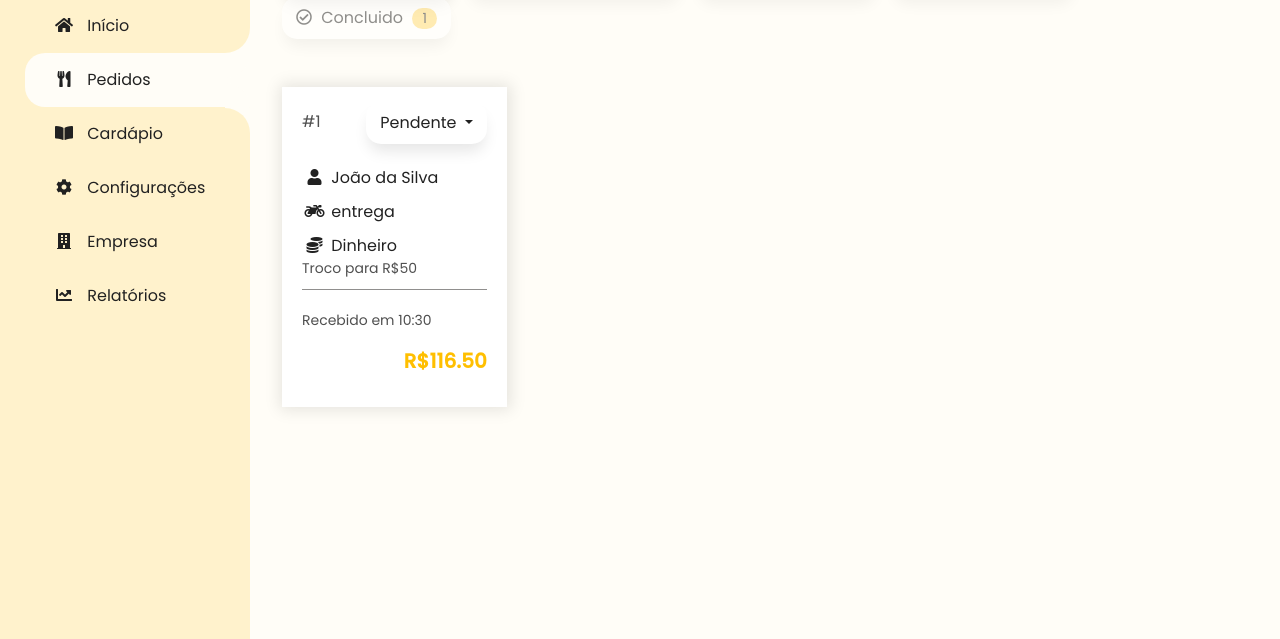
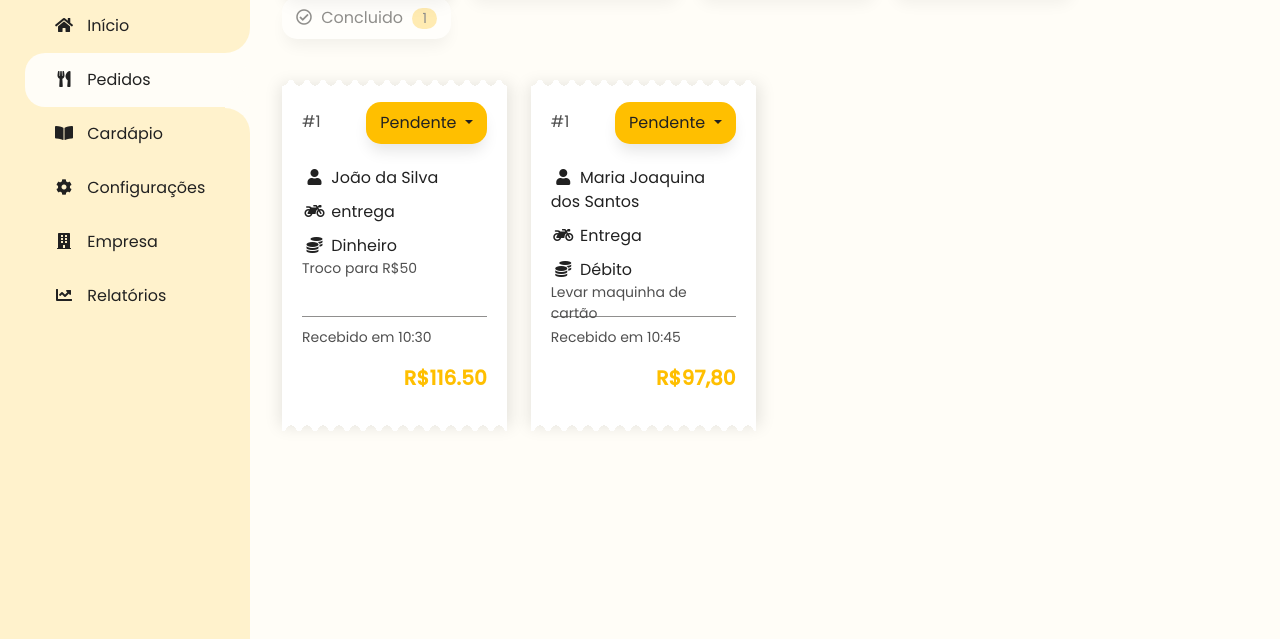
Before and after one commit to LucasLemes001/Delivery_System, a plain HTML site: page painel/pedidos.html in a window 1280 px wide. Shown: the part 161-800 px from the top of the page. Drawn offline with Linux system fonts and the light colour scheme; a script that the page names is missing.

Commit message:
pedidos.html has been improved! added a card to show the orders pendendind.

```diff
--- a/painel/css/painel.css
+++ b/painel/css/painel.css
@@ -213,7 +213,7 @@ Pendenter/Entregue ETC ETC*/
     height: 1px;
     background-color: var(--color-text-out);
     margin-top: 10px;
-    margin-bottom: 20px;
+    margin-bottom: 10px;
 }
 
 .card-pedido-footer .horario-pedido {
@@ -232,3 +232,39 @@ Pendenter/Entregue ETC ETC*/
     box-shadow: 1px 0px 15px 3px rgba(0,0,0,0.1)!important;
     border-radius: 0px;
 }
+
+.card-pedido::before {
+    content: "";
+    position: absolute;
+    left: 0;
+    height: 10px;
+    width: 100%;
+    top: -7px;
+    background: radial-gradient(circle, transparent, transparent 50%, #ffffff 50%, #ffffff 100%) -7px -8px / 16px 16px repeat-x;
+}
+.card-pedido::after {
+    content: "";
+    position: absolute;
+    left: 0;
+    height: 10px;
+    width: 100%;
+    bottom: -7px;
+    background: radial-gradient(circle, transparent, transparent 50%, #ffffff 50%, #ffffff 100%) -15px 2px / 16px 16px repeat-x;
+}
+
+.card-pedido:hover {
+    background-color: var(--color-secondary);
+
+}
+
+.card-pedido:hover::before , .card-pedido:hover::after {
+    background-image: radial-gradient(circle, transparent, transparent 50%, var(--color-secondary) 50%, var(--color-secondary) 100%) -7px -8px / 16px 16px repeat-x;
+}
+
+.card-content {
+    cursor: pointer;
+
+}
+.card-pedido-body {
+    height: 140px;
+}
--- a/painel/pedidos.html
+++ b/painel/pedidos.html
@@ -120,7 +120,7 @@
                                     <div class="card card-pedido">
                                         <div class="card-pedido-header">
                                             <div class="dropdown">
-                                                <button class="btn btn-white btn-sm dropdown-toggle" aria-labelledby="menuAcoes" type="button" data-bs-toggle="dropdown" aria-expanded="false">
+                                                <button class="btn btn-white btn-sm dropdown-toggle active" aria-labelledby="menuAcoes" type="button" data-bs-toggle="dropdown" aria-expanded="false">
                                                     Pendente
                                                 </button>
                                                 <div class="dropdown-menu" aria-labelledby="menuAcoes">
@@ -157,6 +157,47 @@
                                     </div>
 
                                 </div>
+                                <div class="col-3">
+                                    <div class="card card-pedido">
+                                        <div class="card-pedido-header">
+                                            <div class="dropdown">
+                                                <button class="btn btn-white btn-sm dropdown-toggle active" aria-labelledby="menuAcoes" type="button" data-bs-toggle="dropdown" aria-expanded="false">
+                                                    Pendente
+                                                </button>
+                                                <div class="dropdown-menu" aria-labelledby="menuAcoes">
+                                                    <a href="#" class="dropdown-item"> Mover para <b>Aceito</b> <i class="far fa-thumbs-up"></i></a>
+                                                    <a href="#" class="dropdown-item"> Mover para <b>Em preparo</b> <i class="fas fa-clock"></i></a>
+                                                    <a href="#" class="dropdown-item"> Mover para <b>Concluido</b> <i class="far fa-check-circle"></i></a>
+                                                    <a href="#" class="dropdown-item"> Mover para <b>Em entrega</b> <i class="fas fa-motorcycle"></i></a>
+                                                    <a href="#" class="dropdown-item">  <b>Recusar Pedido</b> <i class="far fa-thumbs-down"></i></a>
+                                                </div>
+                                            </div>
+                                            <p class="numero-pedido mt-2">#1</p>
+                                        </div>
+
+                                        <div class="card-content">
+                                            <div class="card-pedido-body mt-3">
+                                                <p class="info-pedido">
+                                                    <i class="fas fa-user"></i> Maria Joaquina dos Santos
+                                                </p>
+                                                <p class="info-pedido">
+                                                    <i class="fas fa-motorcycle"></i> Entrega
+                                                </p>
+                                                <p class="info-pedido">
+                                                    <i class="fas fa-coins"></i> Débito
+                                                    <span> Levar maquinha de cartão </span>
+                                                </p>
+
+                                            </div>
+                                            <div class="separate"></div>
+                                            <div class="card-pedido-footer">
+                                                <p class="horario-pedido">Recebido em 10:45</p>
+                                                <p class="total-pedido"><b>R$97,80</b></p>
+                                            </div>
+                                        </div>
+                                    </div>
+
+                                </div>
                             </div>
                         </div>
 
```
